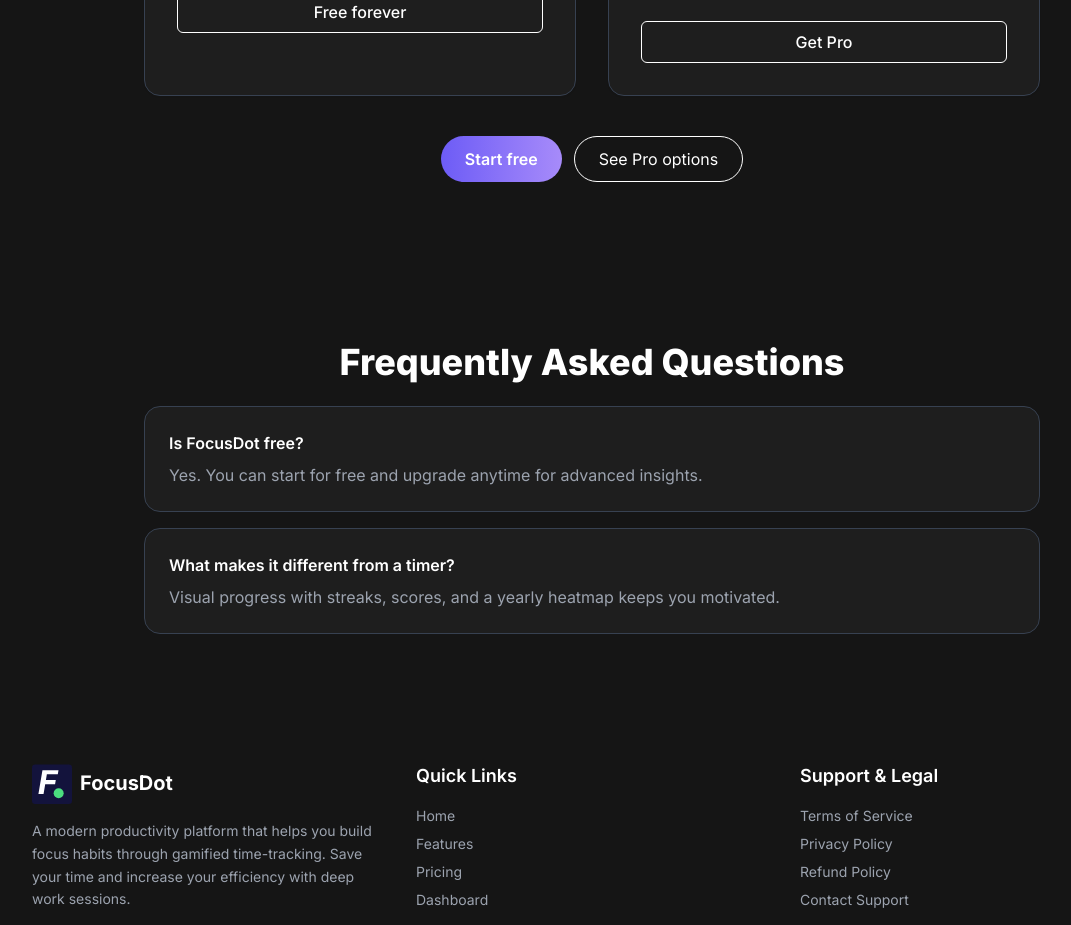
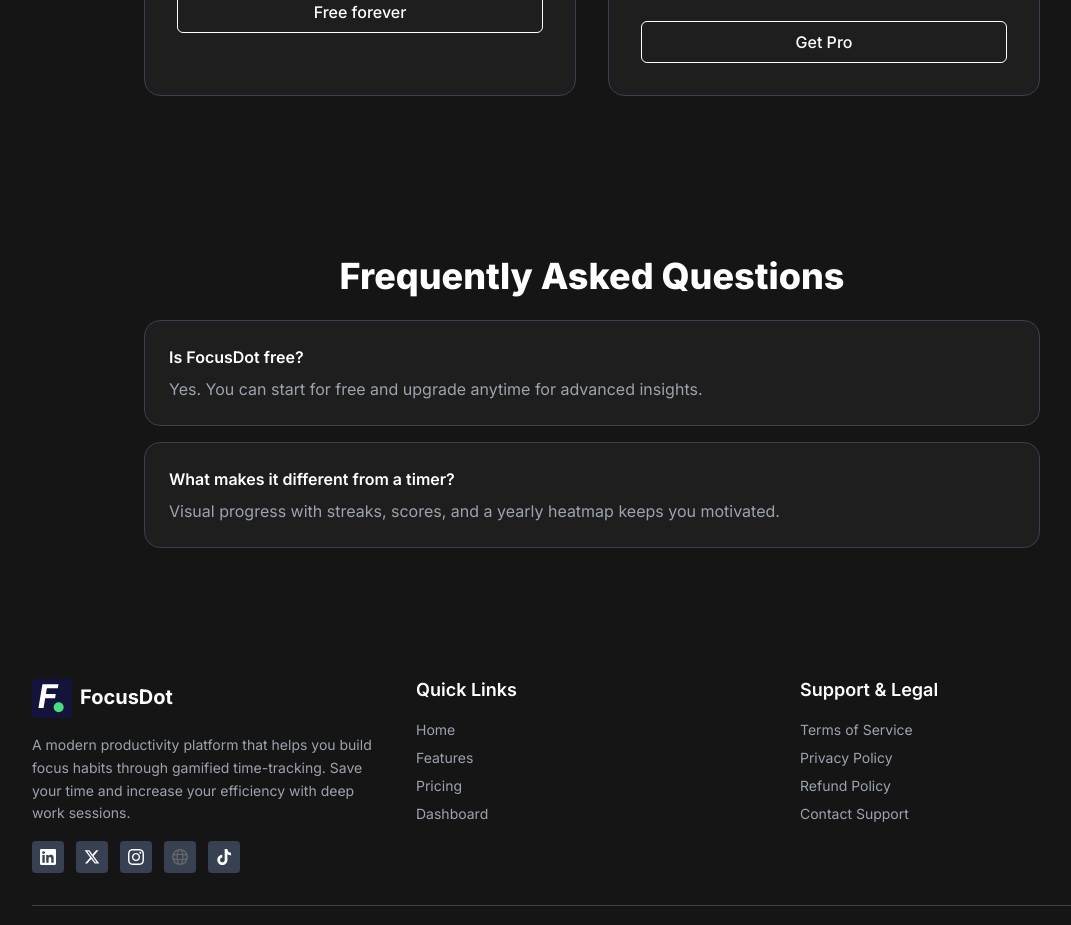
Before and after one commit to jushkinbekrashidovich/focussessions, a Next.js app: page / in a window 1280 px wide. Shown: the part 3620-4545 px from the top of the page, without its empty margins (48-1119 px from the left). Built offline with nearby package versions, Linux system fonts and the light colour scheme; no server answers; what @paddle/paddle-js would draw is missing.

Commit message:
finally optimized landing page

```diff
--- a/src/app/page.tsx
+++ b/src/app/page.tsx
@@ -411,13 +411,6 @@ export default function Home() {
 
         </div>
 
-        {/* Section-level CTAs */}
-        <div className="mt-10 text-center">
-          <div className="inline-flex gap-3">
-            <button onClick={() => router.push('/login')} className="bg-gradient-to-r from-[#6d5cf6] to-[#a78bfa] text-white font-semibold px-6 py-2.5 rounded-full hover:from-[#5b4cf0] hover:to-[#947cf7]">Start free</button>
-            <button onClick={() => router.push('#pricing')} className="border border-white text-white px-6 py-2.5 rounded-full hover:bg-white hover:text-black">See Pro options</button>
-          </div>
-        </div>
       </section>
 
       {/* FAQ Section */}
```
